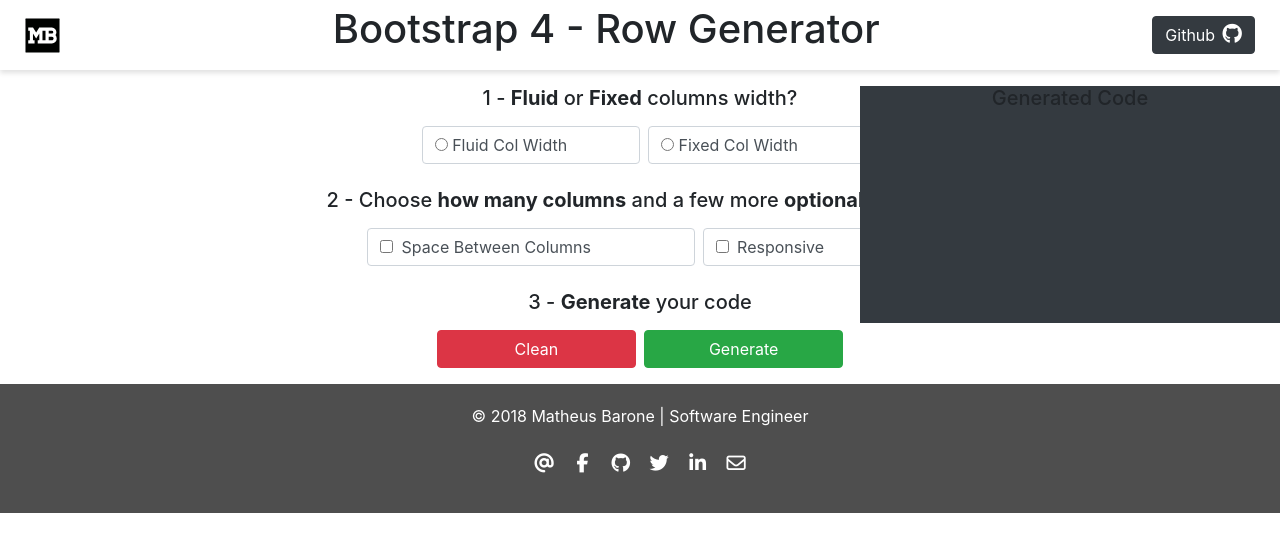
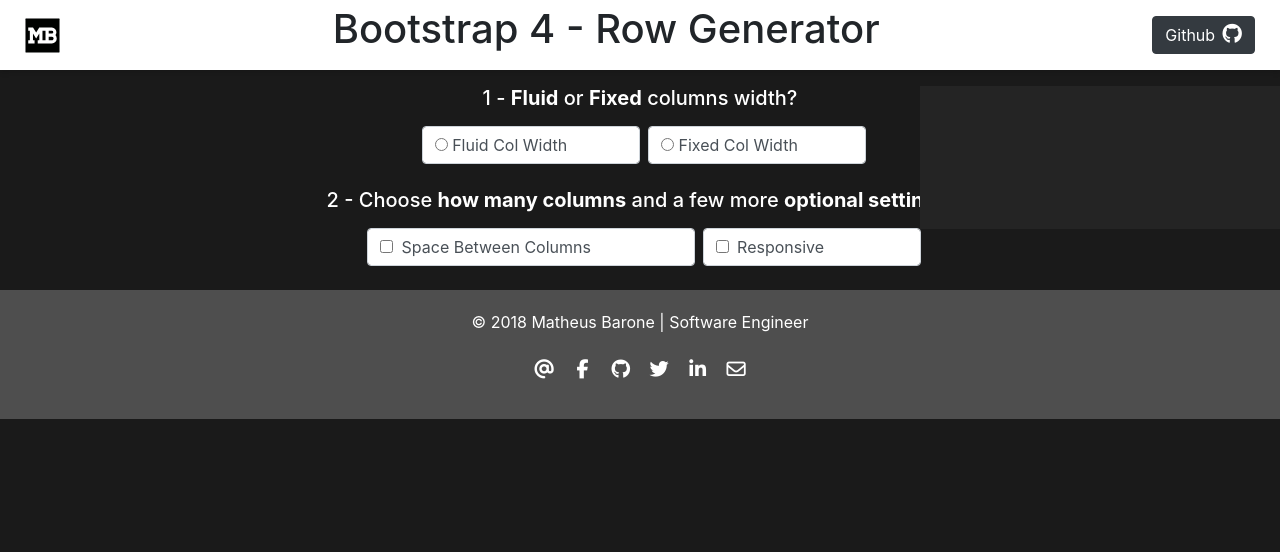
Before and after one commit to mathvbarone/bootstrap4-html-generator, a website: page index.html in a window 1280 px wide. Drawn offline with nearby package versions, Linux system fonts and the light colour scheme.

Commit message:
Refactoring the whole layout

```diff
--- a/index.html
+++ b/index.html
@@ -72,10 +72,11 @@
     </header>
     <!-- HEADER -->
 
+
+
     <!-- MAIN CONTENT -->
     <section class="main-content">
-        <!-- GENERATOR -->
-        <div>
+        <section class="settings">
             <!-- FLUID OR FIXED OPTIONS -->
             <h5 class="card-title mt-3 mb-3 text-center">1 - <strong>Fluid</strong> or <strong>Fixed</strong> columns width?</h5>
             <div class="form-group row align-items-start justify-content-center mb-3">
@@ -142,16 +143,11 @@
 
             <!-- BUTTONS -->
             <div class="buttons-row">
-                <h5 class="card-title mt-3 mb-3 text-center">3 - <strong>Generate</strong> your code</h5>
-                <div class="row align-items-start justify-content-center  mb-3">
-                    <div class="col-md-4 row">
+                <!-- <h5 class="card-title mt-3 mb-3 text-center">3 - <strong>Generate</strong> your code</h5>
                 <button type="submit" class="clean-button col btn mr-2 btn-danger">Clean</button>
-                        <button type="submit" class="generate-button col  btn btn-success">Generate</button>
-                    </div>
-                </div>
+                <button type="submit" class="generate-button col  btn btn-success">Generate</button>  -->
             </div>
             <!-- BUTTONS -->
-
 
 
 
@@ -160,21 +156,11 @@
                 <h5 class="card-title text-center">Example</h5>
                 <div class="example mb-4 row"></div>
             </div>
+        </section>
+        <section class="code">
 
-            <!-- EXAMPLE -->
-        </div>
-        <!-- GENERATOR -->
-        <!-- CODE -->
-        <div class="code-content">
-            <h5 class="card-title text-center">Generated Code</h5>
-            <div class="row">
-                    <textarea class="form-control is-hidden show-code col"></textarea>
-            </div>
-            <div class="row justify-content-end mt-3">
-                    <button class="btn-copy btn btn-secondary is-hidden">Copy to Clipboard</button>
-            </div>
-        </div>
-        <!-- CODE -->
+        </section>
+
     </section>
     <!-- MAIN CONTENT -->
 
--- a/script.js
+++ b/script.js
@@ -16,7 +16,6 @@
   const checkColumnsSpace = document.querySelector('.check-columns-space');
   const generatorContent = document.querySelector('.generator-content');
   const btnCopy = document.querySelector('.btn-copy');
-  const btnRows = document.querySelector('.buttons-row');
   let input;
   let col;
   let columns;
--- a/style.css
+++ b/style.css
@@ -4,8 +4,10 @@
     padding: 0;
 }
 
-body {
-    min-height: 100vh;
+body,
+html {
+    height: 100%;
+    background: #1a1a1a;
 }
 
 label {
@@ -100,24 +102,25 @@ label {
     position: relative;
 }
 
-.code-content{
-    width: 420px;
-    position: absolute;
-    top: 0px;
-    right: 0px;
-    bottom: 45px;
-    background:#343a40;
+
+.settings{
+    color: #fff;
 }
 
 
-.show-code {
-    width: 420px;
+
+.code {
+    width: 360px;
     position: absolute;
     top: 0px;
     right: 0px;
     bottom: 45px;
     background-color: #242424;
 }
+
+
+
+
 
 .col-example {
     height: 100px;
```
Also changed, not shown: before.html (added, +22 -0 lines). Lines whose indentation alone changed are shown as unchanged.
